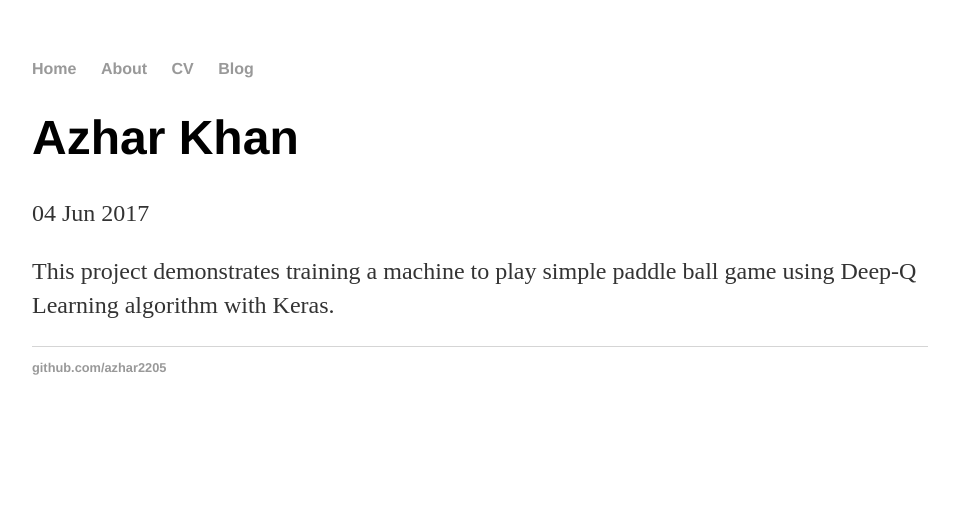
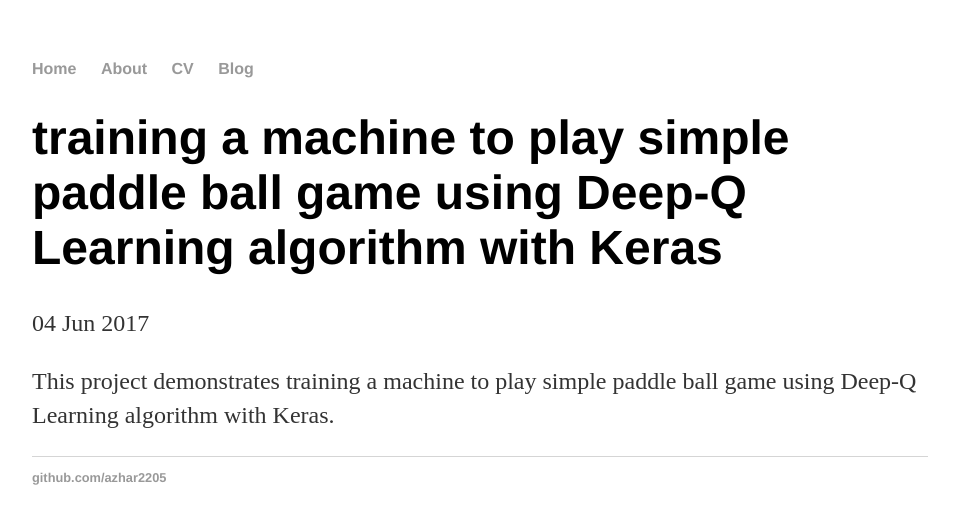
Before and after one commit to azhar2205/azhar2205.github.io, a Jekyll site: the page built from _posts/2017-06-04-paddle-ball-dqlearn.md, in a window 1280 px wide. Shown: the top 524 px of the page, without its empty margins (160-1119 px from the left). Built offline with Jekyll 4.4.1, drawn with Linux system fonts in a browser that asks for light colours.

Commit message:
Update 2017-06-04-paddle-ball-dqlearn.md

```diff
--- a/_posts/2017-06-04-paddle-ball-dqlearn.md
+++ b/_posts/2017-06-04-paddle-ball-dqlearn.md
@@ -1,6 +1,6 @@
 ---
 layout: post
-title: "Azhar Khan"
+title: "training a machine to play simple paddle ball game using Deep-Q Learning algorithm with Keras"
 date: 2017-06-04
 ---
 
```
